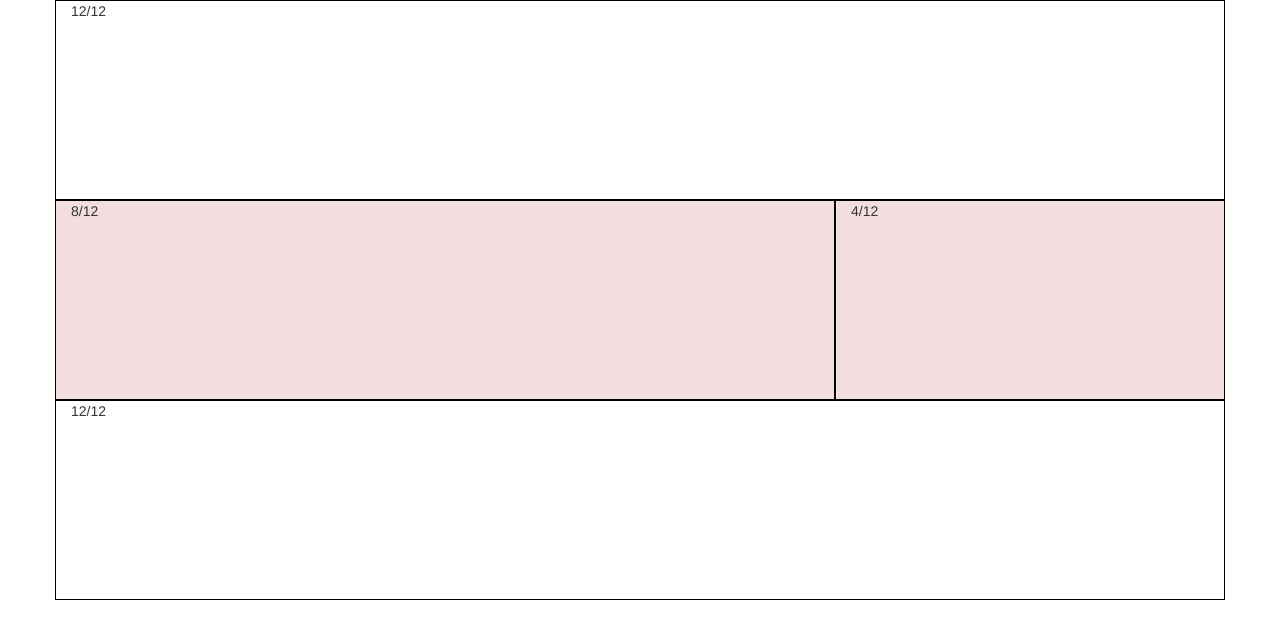
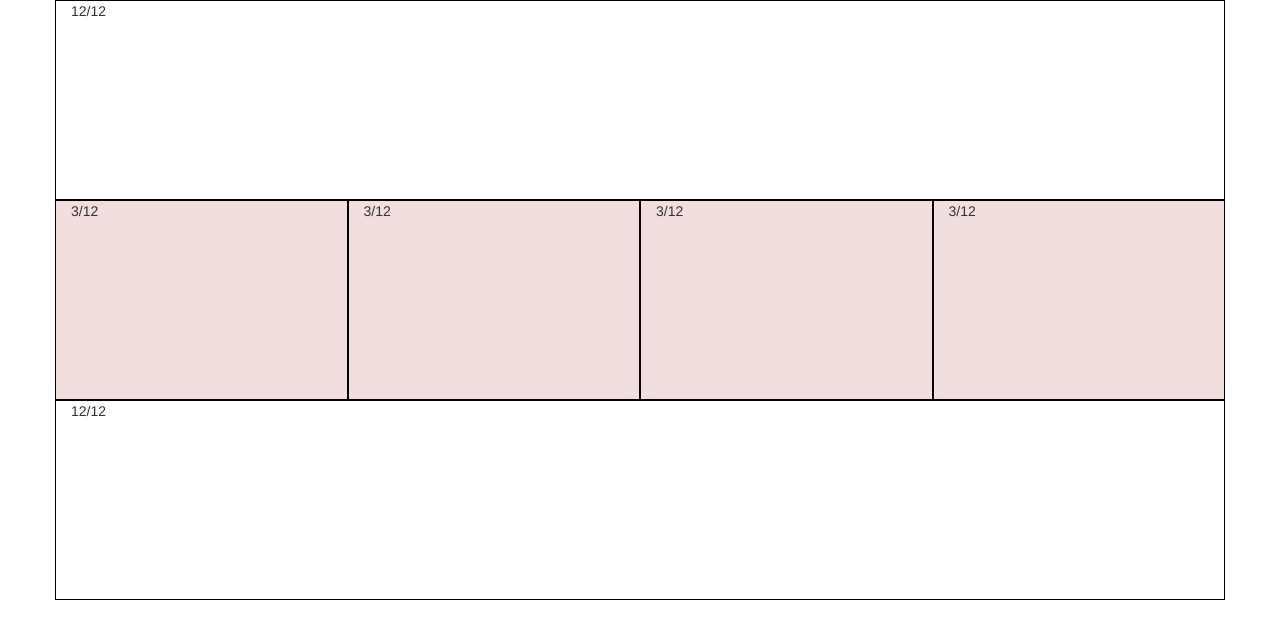
Before and after one commit to rlundby/bootstrap-exercises, a plain HTML site: page grid-system/grid-system-basics.html in a window 1280 px wide. Drawn offline with nearby package versions, Linux system fonts and the light colour scheme.

Commit message:
exercise 2.1 done

```diff
--- a/grid-system/grid-system-basics.html
+++ b/grid-system/grid-system-basics.html
@@ -25,8 +25,10 @@
         <div class="col-xs-12">12/12</div>
     </div>
     <div class="row">
-        <div class="col-sm-8 bg-danger">8/12</div>
-        <div class="col-sm-4 bg-danger">4/12</div>
+        <div class="col-xs-12 col-md-3 bg-danger">3/12</div>
+        <div class="col-xs-12 col-md-3 bg-danger">3/12</div>
+        <div class="col-xs-12 col-md-3 bg-danger">3/12</div>
+        <div class="col-xs-12 col-md-3 bg-danger">3/12</div>
     </div>
     <div class="row">
         <div class="col-xs-12">12/12</div>
```
